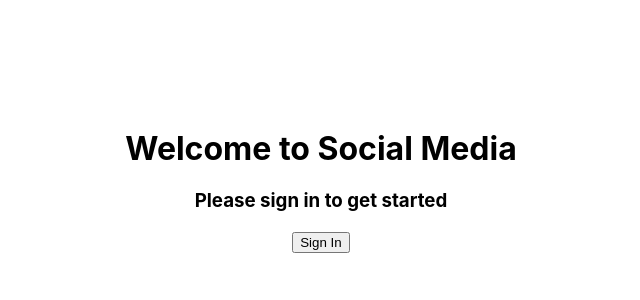
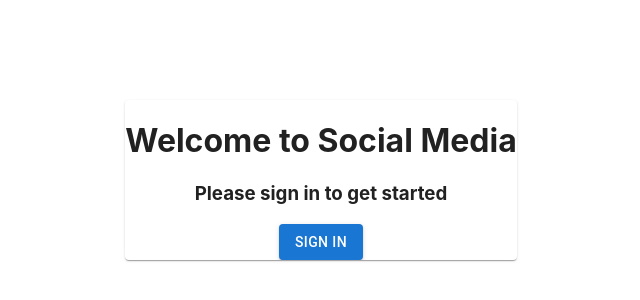
Before and after one commit to Team-Social-Media/social-network, a Next.js app: page /login in a window 1280 px wide. Shown: the part 220-520 px from the top of the page, without its empty margins (319-959 px from the left). Built offline with nearby package versions, Linux system fonts and the light colour scheme; no server answers.

Commit message:
created guid key for grid containing mediaitem; also add guid to favorited objects

```diff
--- a/components/Login.js
+++ b/components/Login.js
@@ -2,7 +2,7 @@ import Link from 'next/link'
 import loginStyles from '../styles/Nav.module.css'
 import { signIn, signOut, useSession } from 'next-auth/react';
 import React, { useState } from 'react';
-import { IconButton } from '@mui/material';
+import { Button, IconButton } from '@mui/material';
 import { Menu, MenuItem } from '@mui/material';
 
 const Login = () => {
@@ -56,7 +56,7 @@ const Login = () => {
 
                     {!user && (
                         <>
-                            <button onClick={() => signIn()}>Sign In</button>
+                            <Button variant="contained" onClick={() => signIn()}>Sign In</Button>
                             {console.log(session)}
                         </>
                     )}
--- a/components/MediaItem.js
+++ b/components/MediaItem.js
@@ -49,8 +49,9 @@ export default function MediaItem(props) {
   const handleClose = () => setOpen(false);
 
   const handleLikeClick = () => {
+    handleFavorites(item);
     setIsLiked(!isLiked);
-    handleFavorites(item);
+
   }
 
   const icon = (item) => {
--- a/package.json
+++ b/package.json
@@ -21,6 +21,7 @@
     "@next-auth/sequelize-adapter": "^1.0.6",
     "@prisma/client": "^4.6.1",
     "axios": "^1.1.3",
+    "chance": "^1.1.9",
     "dotenv": "^16.0.3",
     "env": "^0.0.2",
     "eslint": "8.27.0",
--- a/pages/login.js
+++ b/pages/login.js
@@ -1,4 +1,4 @@
-import { Grid } from '@mui/material';
+import { Card, Grid } from '@mui/material';
 import { Box } from '@mui/system';
 import { getSession } from 'next-auth/react';
 import Head from 'next/head';
@@ -43,13 +43,15 @@ export default function LandingLogin() {
           item
           xs={3}
         >
-          <Box className={styles.login}>
-            <h1 className={styles.h1}>Welcome to Social Media</h1>
-            <h3 className={styles.h3}>Please sign in to get started</h3>
-            <div className={styles.button}>
-              <Login />
+          <Card className={styles.login}>
+            <div>
+              <h1 className={styles.h1}>Welcome to Social Media</h1>
+              <h3 className={styles.h3}>Please sign in to get started</h3>
+              <div className={styles.button}>
+                <Login />
+              </div>
             </div>
-          </Box>
+          </Card>
         </Grid>
 
       </Grid>
```
Also changed, not shown: pages/index.js (+6 -2 lines), styles/Footer.module.css (+6 -3 lines), 1 other file (tests, documents, lock files or other folders).
